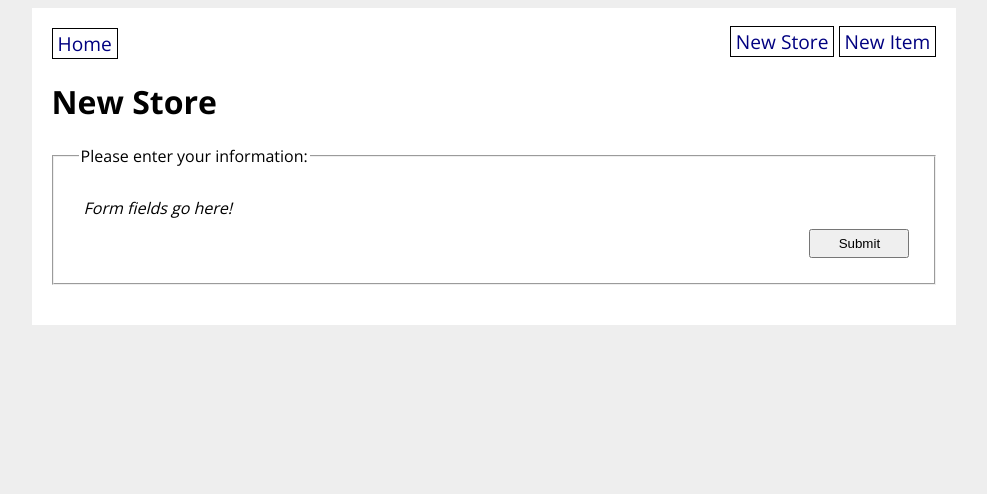
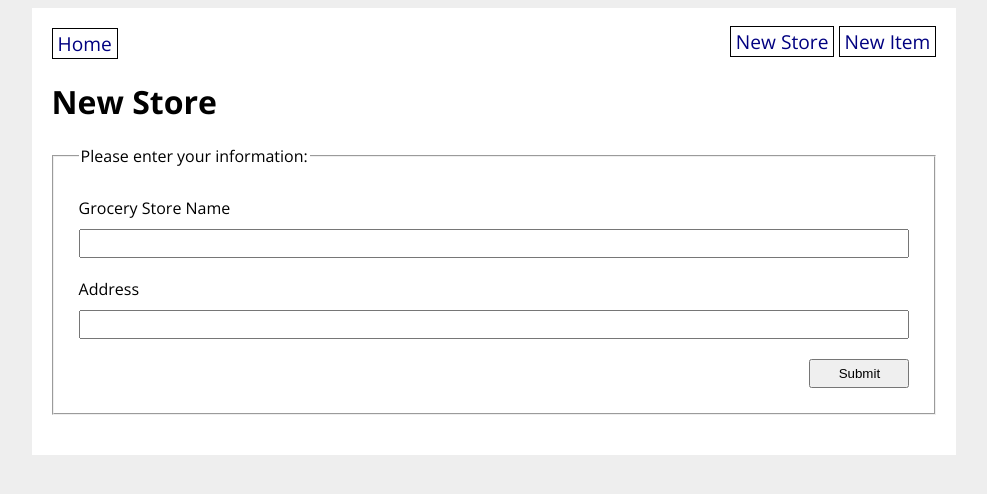
Before and after one commit to lougoncharenko/grocery_store, a Flask app: page /new_store in a window 1280 px wide. Shown: the top 494 px of the page, without its empty margins (146-1133 px from the left). Run offline with Flask 2, Linux system fonts and the light colour scheme.

Commit message:
formatting is done

```diff
--- a/grocery_app/templates/new_store.html
+++ b/grocery_app/templates/new_store.html
@@ -6,14 +6,23 @@
 <form method="POST">
     <fieldset>
         <legend>Please enter your information:</legend>
+        {{ form.title.label }}
+        {{ form.title }}
+        <ul>
+            {% for error in form.title.errors %}
+            <li class="error">{{ error }}</li>
+            {% endfor %}
+        </ul>
 
+        {{ form.address.label }}
+        {{ form.address }}
+        <ul>
+            {% for error in form.address.errors %}
+            <li class="error">{{ error }}</li>
+            {% endfor %}
+        </ul>
 
-
-        <!-- TODO: Remove the next paragraph and use the `form` object passed in
-            from the route to render a form. -->
-        <p><em>Form fields go here!</em></p>
-
-        <input type="submit" value="Submit">
+        {{ form.submit }}
     </fieldset>
 </form>
 
```
